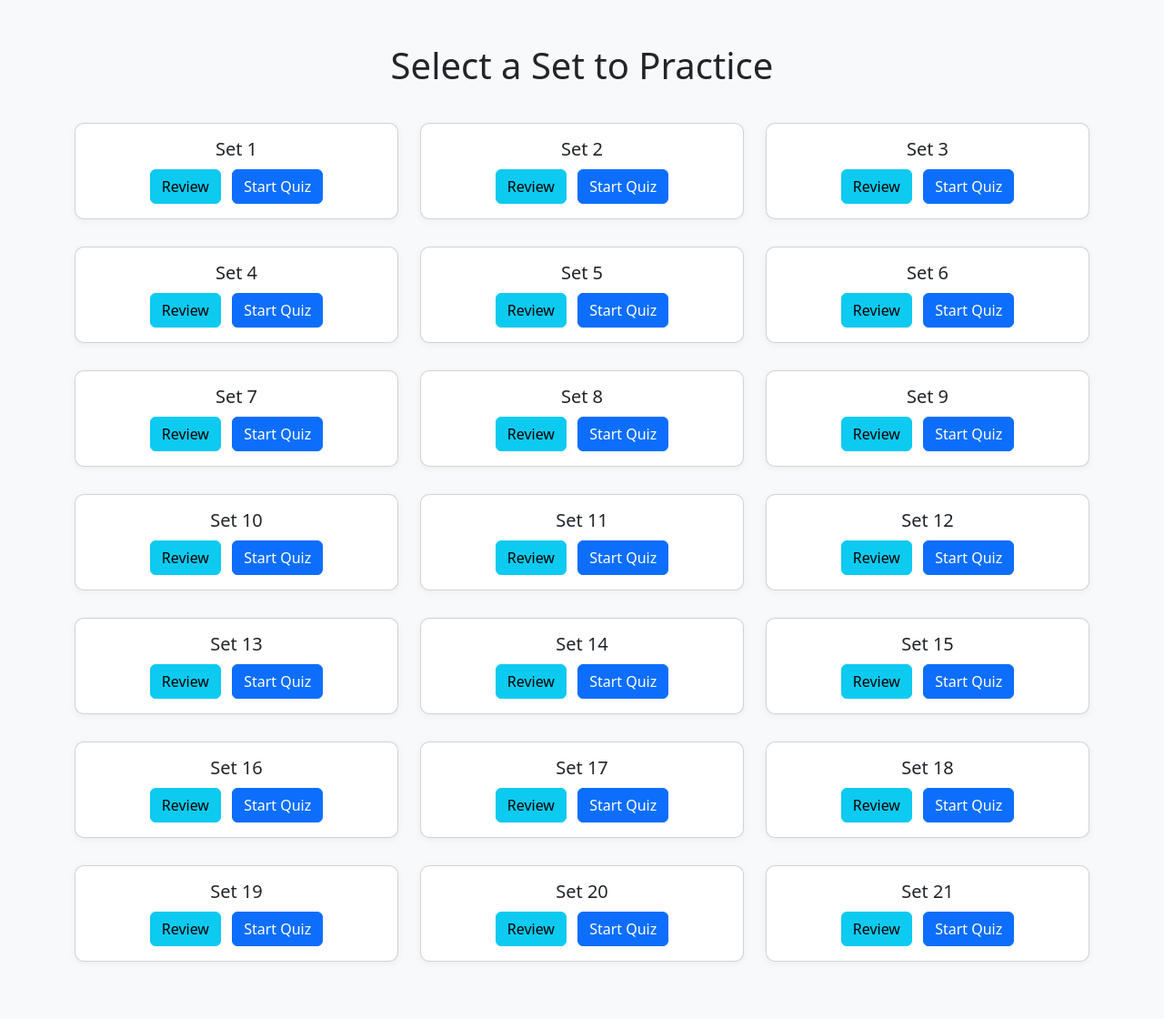
After one commit to keithmccaffery/flask-gender-app, a Flask app: page /select_set in a window 1280 px wide. The commit adds this page. Shown: the whole page at 91% size. Run offline with Flask 3, Linux system fonts and the light colour scheme; data comes from the database, SQL or seed files in the repository; both versions use the stored data as it was after the commit.

Commit message:
Update app, templates, and nouns.db for new sets and features

```diff
--- a/app.py
+++ b/app.py
@@ -6,8 +6,7 @@ from gtts import gTTS
 from datetime import datetime
 import pytz
 
-aest = pytz.timezone('Australia/Sydney')
-now = datetime.now(aest).strftime("%Y-%m-%d %H:%M:%S")
+
 
 app = Flask(__name__)
 app.secret_key = os.urandom(24)  # Generate a new secret key on each restart
@@ -20,29 +19,35 @@ def clear_session_on_restart():
         session['initialized'] = True  # Mark the session as initialized
 
 # Function to get a random noun from the database
-def get_random_noun():
+def get_random_noun(set_id=None):
     conn = sqlite3.connect('nouns.db')
     cursor = conn.cursor()
-    cursor.execute("SELECT id, noun, gender, english, identifier_id FROM nouns ORDER BY RANDOM() LIMIT 1")
+    if set_id is not None:
+        cursor.execute("SELECT id, noun, gender, english, identifier_id FROM nouns WHERE set_id = ? ORDER BY RANDOM() LIMIT 1", (set_id,))
+    else:
+        cursor.execute("SELECT id, noun, gender, english, identifier_id FROM nouns ORDER BY RANDOM() LIMIT 1")
     noun = cursor.fetchone()
     conn.close()
     return {
         "id": noun[0],
-        "word": noun[1],  # Updated to match the 'noun' column
+        "word": noun[1],
         "gender": noun[2],
-        "meaning": noun[3],  # Updated to match the 'english' column
+        "meaning": noun[3],
         "identifier_id": noun[4]
     }
 
 @app.route('/')
 def index():
-    # Initialize session variables only if they don't already exist
-    if 'correct_count' not in session:
+    set_id = request.args.get('set_id')
+    # Reset stats if set_id changes
+    if set_id != session.get('current_set_id'):
         session['correct_count'] = 0
-    if 'total_count' not in session:
         session['total_count'] = 0
+        session['current_set_id'] = set_id
+    if set_id is None:
+        return redirect(url_for('select_set'))
+    noun = get_random_noun(set_id)
 
-    noun = get_random_noun()
     # Generate the text to be s
     tts_text = f"Der {noun['word']}, oder Die {noun['word']}, oder Das {noun['word']}"
     audio_path = os.path.join('static', 'audio', 'index.mp3')
@@ -53,12 +58,34 @@ def index():
     tts = gTTS(tts_text, lang='de')
     os.makedirs(os.path.dirname(audio_path), exist_ok=True)
     tts.save(audio_path)
-    return render_template('index.html', noun=noun)
+    return render_template('index.html', noun=noun, set_id=set_id)
+
+@app.route('/select_set')
+def select_set():
+    conn = sqlite3.connect('nouns.db')
+    cursor = conn.cursor()
+    cursor.execute("SELECT DISTINCT set_id FROM nouns ORDER BY set_id")
+    sets = [row[0] for row in cursor.fetchall()]
+    conn.close()
+    return render_template('select_set.html', sets=sets)
+
+@app.route('/review_set/<int:set_id>')
+def review_set(set_id):
+    conn = sqlite3.connect('nouns.db')
+    cursor = conn.cursor()
+    cursor.execute("SELECT noun, gender, english FROM nouns WHERE set_id = ?", (set_id,))
+    nouns = cursor.fetchall()
+    conn.close()
+    grouped = {'der': [], 'die': [], 'das': []}
+    for noun, gender, english in nouns:
+        grouped[gender].append({'word': noun, 'meaning': english})
+    return render_template('review_set.html', set_id=set_id, grouped=grouped)
 
 
 
 @app.route('/check', methods=['POST'])
 def check():
+    set_id = request.form.get('set_id', type=int)
     selected_gender = request.form.get('gender')
     correct_gender = request.form.get('correct_gender')
     noun_word = request.form.get('noun')
@@ -87,12 +114,14 @@ def check():
         result = "Wrong answer!"
         color = "white"
         # Record the mistake
+        aest = pytz.timezone('Australia/Sydney')
+        now = datetime.now(aest).strftime("%Y-%m-%d %H:%M:%S")
         conn = sqlite3.connect('nouns.db')
         cursor = conn.cursor()
         cursor.execute(
-            "INSERT INTO mistakes (noun_id, noun, correct_gender, user_answer, meaning, timestamp) VALUES (?, ?, ?, ?, ?, ?)",
-            (noun_id, noun_word, correct_gender, selected_gender, meaning, now)
-        )
+            "INSERT INTO mistakes (noun_id, noun, correct_gender, user_answer, meaning, timestamp, set_id) VALUES (?, ?, ?, ?, ?, ?, ?)",
+            (noun_id, noun_word, correct_gender, selected_gender, meaning, now, set_id)
+)
         conn.commit()
         conn.close()
 
@@ -122,7 +151,8 @@ def check():
         correct_gender=correct_gender,
         meaning=meaning,
         percentage=percentage,
-        audio_file=audio_path  # Pass the audio file path to the template
+        audio_file=audio_path, # Pass the audio file path to the template
+        set_id=set_id
     )
 
 if __name__ == '__main__':
--- a/templates/index.html
+++ b/templates/index.html
@@ -11,6 +11,7 @@
     <div class="container">
         <h1>Was ist richtig?</h1>
         <form action="{{ url_for('check') }}" method="POST">
+            <input type="hidden" name="set_id" value="{{ set_id }}">
             <input type="hidden" name="correct_gender" value="{{ noun.gender }}">
             <input type="hidden" name="noun" value="{{ noun.word }}">
             <input type="hidden" name="identifier_id" value="{{ noun.identifier_id }}">
--- a/templates/result.html
+++ b/templates/result.html
@@ -23,7 +23,9 @@
         <p><strong>English Translation:</strong> {{ meaning }}</p>
         <p><strong>Explanation:</strong> {{ explanation }}</p>
         <p><strong>Correct Answers:</strong> {{ percentage|round(2) }}%</p>
-        <a href="{{ url_for('index') }}" class="btn btn-primary">Try another noun</a>
+        <a href="{{ url_for('index', set_id=set_id) }}" class="btn btn-primary">Try another noun</a>
+        <a href="{{ url_for('select_set') }}" class="btn btn-secondary mt-2">Change Set</a>
+        <p>set_id: {{ set_id }}</p>
     </div>
 
     <audio id="ttsAudio" autoplay>
--- /dev/null
+++ b/templates/select_set.html
@@ -0,0 +1,37 @@
+<!DOCTYPE html>
+<html>
+<head>
+    <title>Select Set</title>
+    <link href="https://cdn.jsdelivr.net/npm/bootstrap@5.3.0/dist/css/bootstrap.min.css" rel="stylesheet">
+    <style>
+        .set-card {
+            margin: 15px 0;
+            border-radius: 10px;
+            box-shadow: 0 2px 8px rgba(0,0,0,0.05);
+        }
+        .set-actions {
+            margin-top: 10px;
+        }
+    </style>
+</head>
+<body class="bg-light">
+    <div class="container py-5">
+        <h1 class="mb-4 text-center">Select a Set to Practice</h1>
+        <div class="row justify-content-center">
+            {% for set_id in sets %}
+            <div class="col-md-4">
+                <div class="card set-card">
+                    <div class="card-body text-center">
+                        <h5 class="card-title">Set {{ set_id }}</h5>
+                        <div class="set-actions">
+                            <a href="{{ url_for('review_set', set_id=set_id) }}" class="btn btn-info me-2">Review</a>
+                            <a href="{{ url_for('index', set_id=set_id) }}" class="btn btn-primary">Start Quiz</a>
+                        </div>
+                    </div>
+                </div>
+            </div>
+            {% endfor %}
+        </div>
+    </div>
+</body>
+</html>
```
Also changed, not shown: templates/review_set.html (added, +49 -0 lines), nouns.db.
